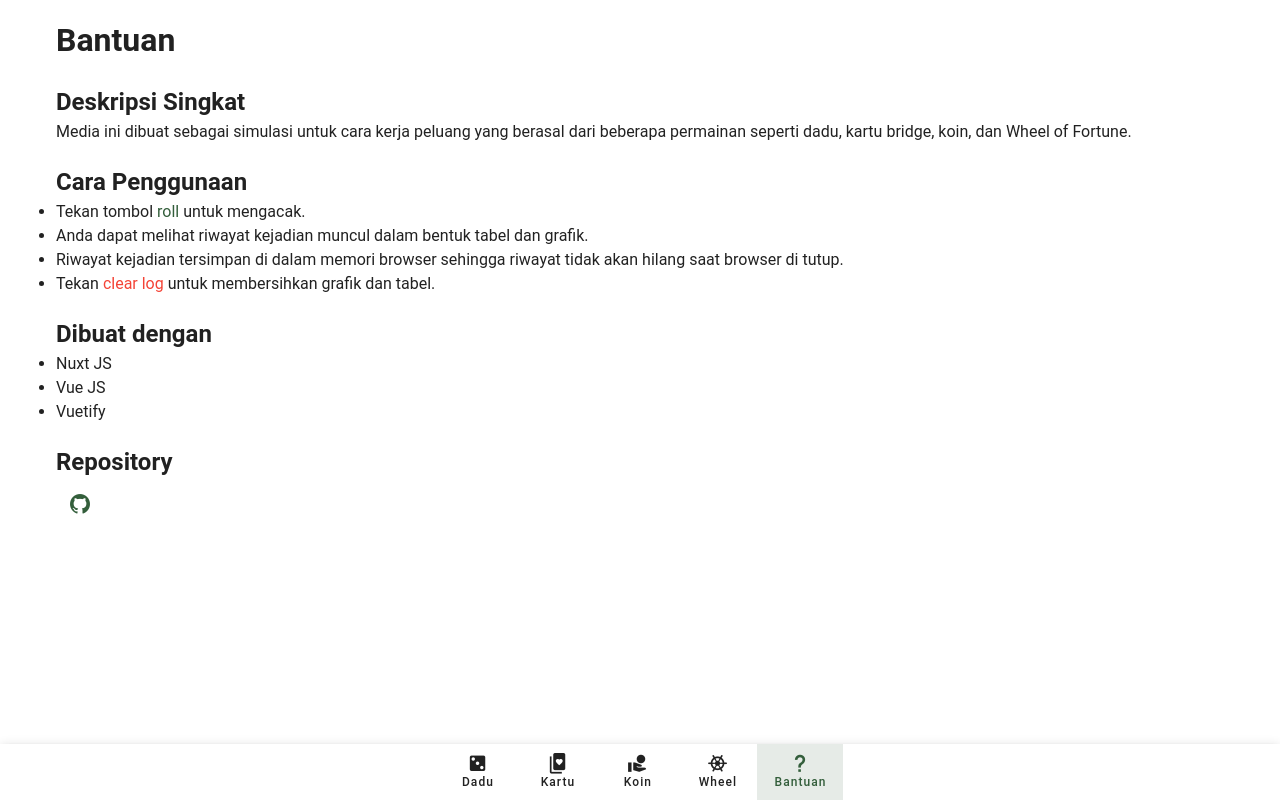
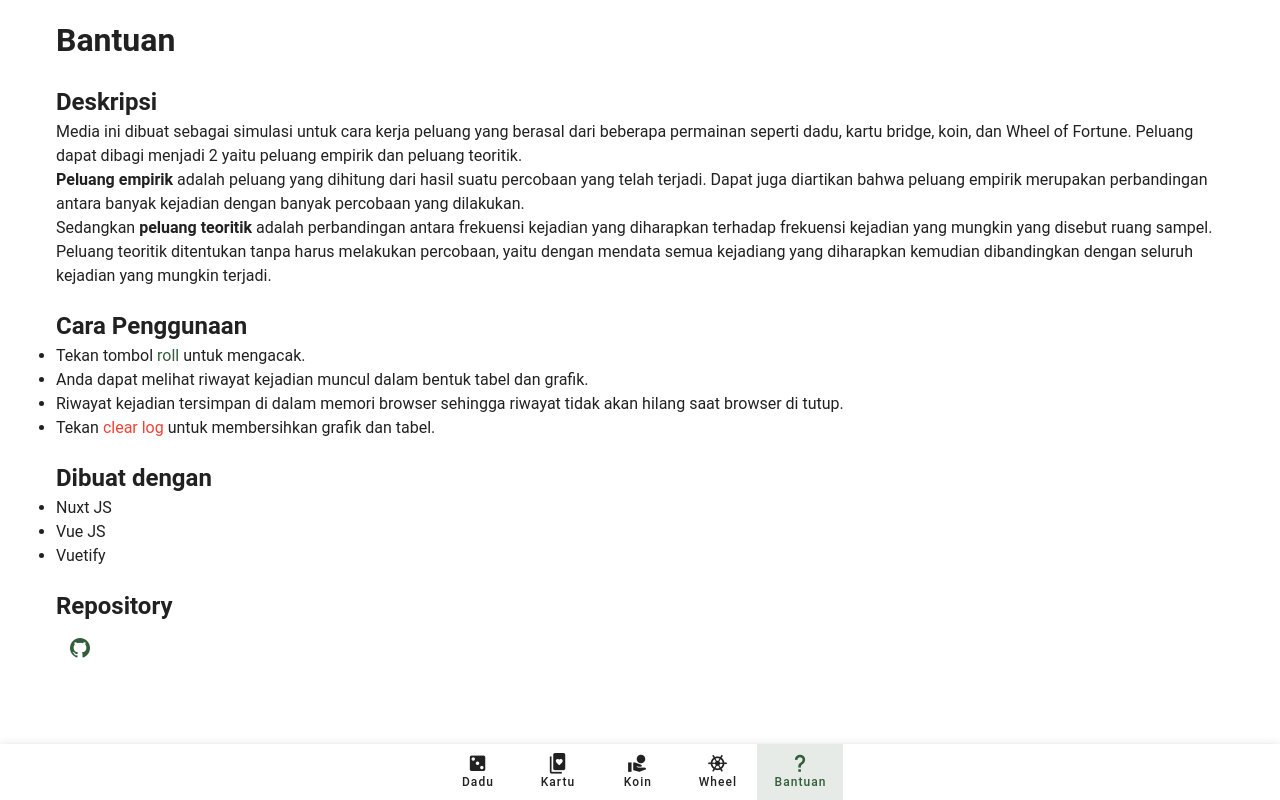
Before and after one commit to ahmadhasya/peluang, a Nuxt app: page /help in a window 1280 px wide. Built offline with nearby package versions, Linux system fonts and the light colour scheme.

Commit message:
Update Description

```diff
--- a/pages/help.vue
+++ b/pages/help.vue
@@ -4,11 +4,26 @@
       <v-row align="center" no-gutters>
         <v-col cols="12">
           <h1>Bantuan</h1>
-          <h2 class="mt-5">Deskripsi Singkat</h2>
+          <h2 class="mt-5">Deskripsi</h2>
           <p>
             Media ini dibuat sebagai simulasi untuk cara kerja peluang yang
-            berasal dari beberapa permainan seperti dadu, kartu bridge, koin, dan
-            Wheel of Fortune.
+            berasal dari beberapa permainan seperti dadu, kartu bridge, koin,
+            dan Wheel of Fortune. Peluang dapat dibagi menjadi 2 yaitu peluang
+            empirik dan peluang teoritik.
+          </p>
+          <p>
+            <b>Peluang empirik</b> adalah peluang yang dihitung dari hasil suatu
+            percobaan yang telah terjadi. Dapat juga diartikan bahwa peluang
+            empirik merupakan perbandingan antara banyak kejadian dengan banyak
+            percobaan yang dilakukan.
+          </p>
+          <p>
+            Sedangkan <b>peluang teoritik</b> adalah perbandingan antara
+            frekuensi kejadian yang diharapkan terhadap frekuensi kejadian yang
+            mungkin yang disebut ruang sampel. Peluang teoritik ditentukan tanpa
+            harus melakukan percobaan, yaitu dengan mendata semua kejadiang yang
+            diharapkan kemudian dibandingkan dengan seluruh kejadian yang
+            mungkin terjadi.
           </p>
           <h2 class="mt-5">Cara Penggunaan</h2>
           <ul>
@@ -25,8 +40,8 @@
               riwayat tidak akan hilang saat browser di tutup.
             </li>
             <li>
-              Tekan <span class="text-red">clear log</span> untuk
-              membersihkan grafik dan tabel.
+              Tekan <span class="text-red">clear log</span> untuk membersihkan
+              grafik dan tabel.
             </li>
           </ul>
           <h2 class="mt-5">Dibuat dengan</h2>
@@ -36,7 +51,16 @@
             <li>Vuetify</li>
           </ul>
           <h2 class="mt-5">Repository</h2>
-          <p><v-btn icon color="primary" variant="text" href="https://github.com/ahmadhasya/peluang" target="_blank"><v-icon>mdi-github</v-icon></v-btn></p>
+          <p>
+            <v-btn
+              icon
+              color="primary"
+              variant="text"
+              href="https://github.com/ahmadhasya/peluang"
+              target="_blank"
+              ><v-icon>mdi-github</v-icon></v-btn
+            >
+          </p>
         </v-col>
       </v-row>
     </v-container>
```
